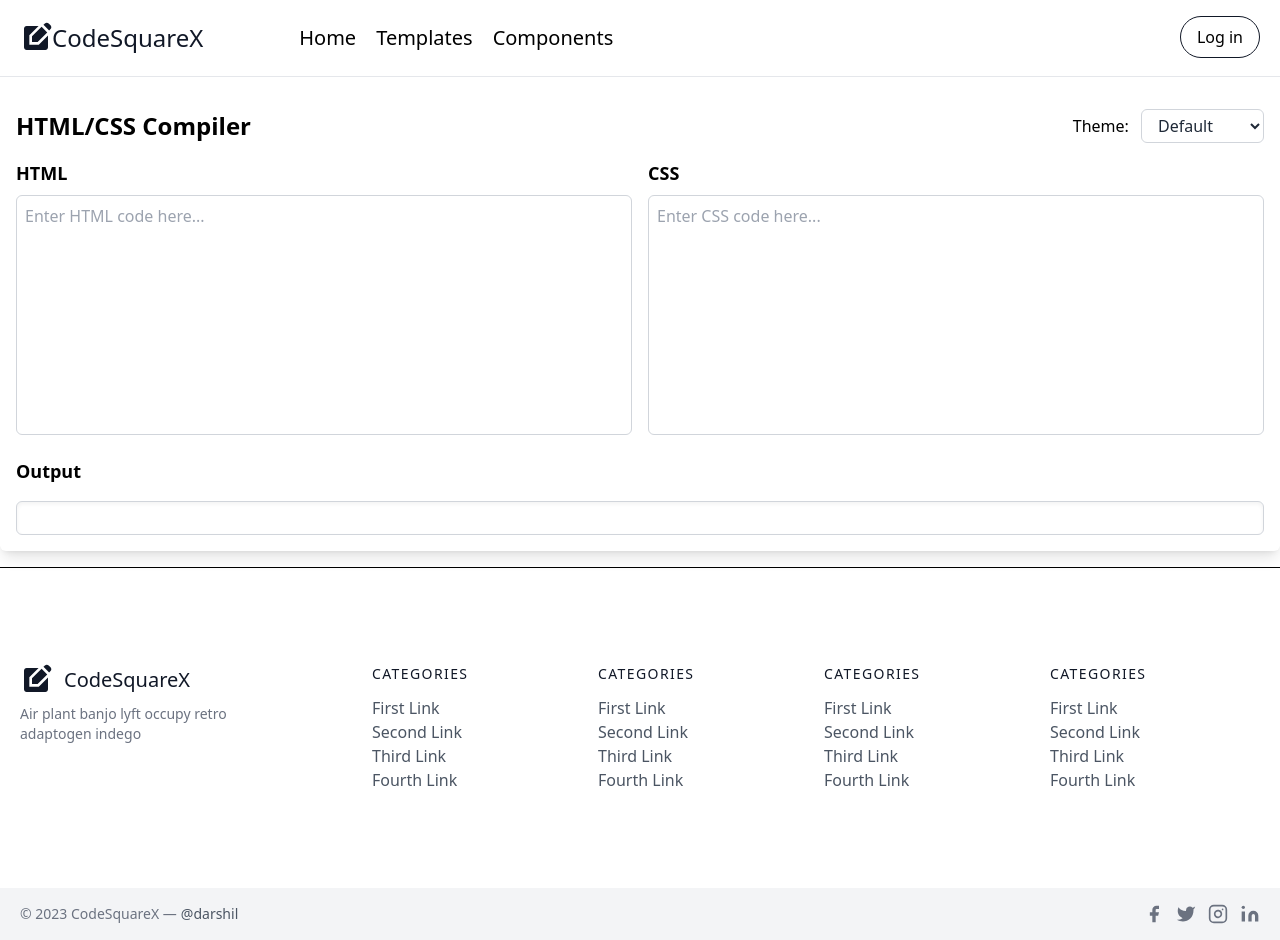
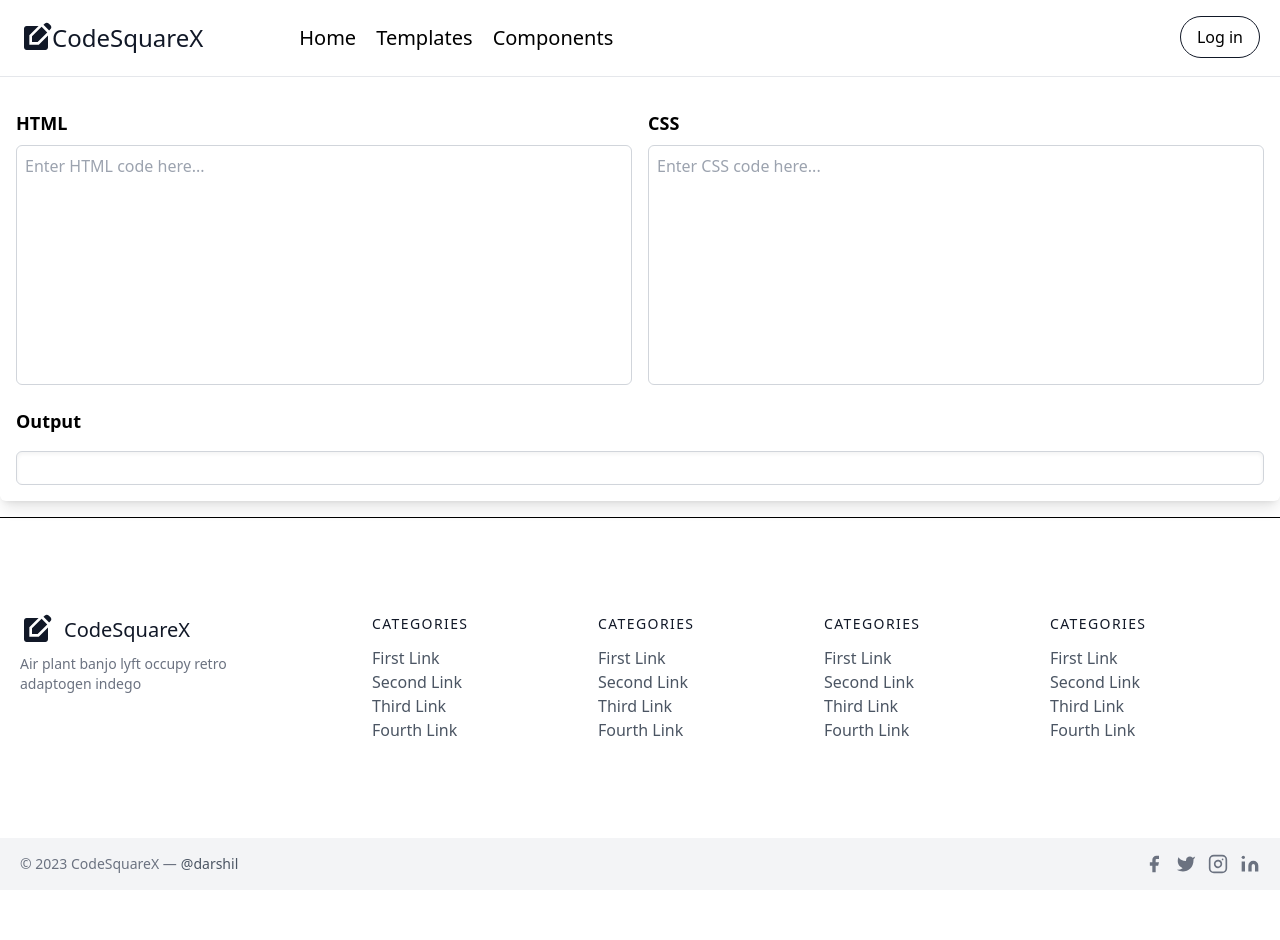
Before and after one commit to darshilkantaria11/SU, a Next.js app in the folder codeeasy/: page /compiler in a window 1280 px wide. After the commit the page ends 890 px from the top, so only its background shows below. Built offline with nearby package versions, Linux system fonts and the light colour scheme.

Commit message:
css compiler added

```diff
--- a/codeeasy/package.json
+++ b/codeeasy/package.json
@@ -27,6 +27,7 @@
     "react-firebaseui": "^6.0.0",
     "react-icons": "^4.8.0",
     "react-player": "^2.12.0",
+    "react-syntax-highlighter": "^15.5.0",
     "tailwindcss": "3.3.1"
   }
 }
--- a/codeeasy/pages/compiler.js
+++ b/codeeasy/pages/compiler.js
@@ -1,20 +1,15 @@
 import Head from "next/head";
 import { useEffect, useState } from "react";
-import Prism from "prismjs";
-import "prismjs/themes/prism.css";
-import "prismjs/components/prism-markup";
-import "prismjs/components/prism-css";
-import "prismjs/plugins/line-numbers/prism-line-numbers.css";
-import "prismjs/plugins/line-numbers/prism-line-numbers.min";
 
-export default function Home() {
+export default function Compiler() {
   const [htmlCode, setHtmlCode] = useState("");
   const [cssCode, setCssCode] = useState("");
-  const [theme, setTheme] = useState("prism");
 
   useEffect(() => {
-    Prism.highlightAll();
-  }, []);
+    const style = document.createElement("style");
+    style.innerHTML = cssCode;
+    document.head.appendChild(style);
+  }, [cssCode]);
 
   const onHtmlChange = (e) => {
     setHtmlCode(e.target.value);
@@ -24,27 +19,12 @@ export default function Home() {
     setCssCode(e.target.value);
   };
 
-  const onThemeChange = (e) => {
-    setTheme(e.target.value);
-  };
-
   return (
     <>
       <Head>
-        <title>HTML/CSS Compiler</title>
+        <title>HTML CSS Compiler</title>
       </Head>
-      <div className={`container mx-auto my-4 p-4 rounded-md shadow-lg ${theme}`}>
-        <div className="flex justify-between items-center mb-4">
-          <h1 className="text-2xl font-bold">HTML/CSS Compiler</h1>
-          <div>
-            <label htmlFor="theme-select" className="mr-2 font-medium">Theme: </label>
-            <select id="theme-select" onChange={onThemeChange} value={theme} className="bg-white text-gray-800 border border-gray-300 rounded-md px-3 py-1 focus:outline-none focus:ring-2 focus:ring-blue-500">
-              <option value="prism">Default</option>
-              <option value="prism-okaidia">Okaidia</option>
-              <option value="prism-tomorrow">Tomorrow</option>
-            </select>
-          </div>
-        </div>
+      <div className="container mx-auto my-4 p-4 rounded-md shadow-lg">
         <div className="grid grid-cols-2 gap-4">
           <div>
             <h2 className="text-lg font-bold mb-2">HTML</h2>
```
Also changed, not shown: 1 other file (tests, documents, lock files or other folders).
